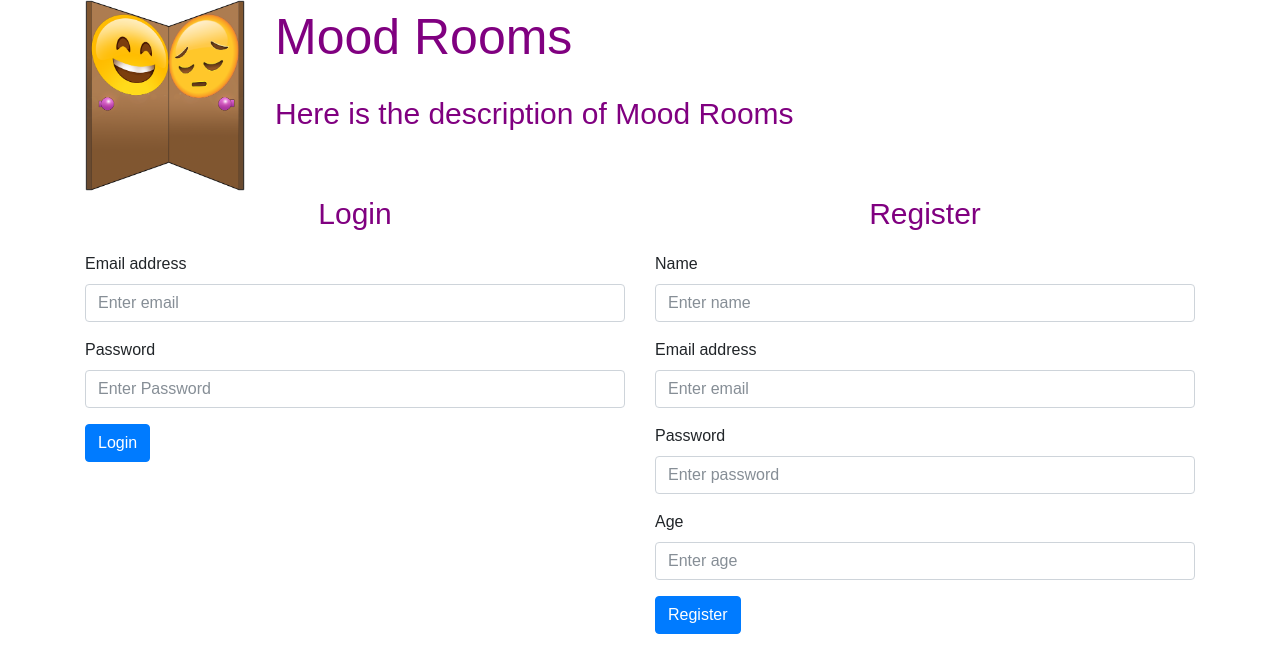
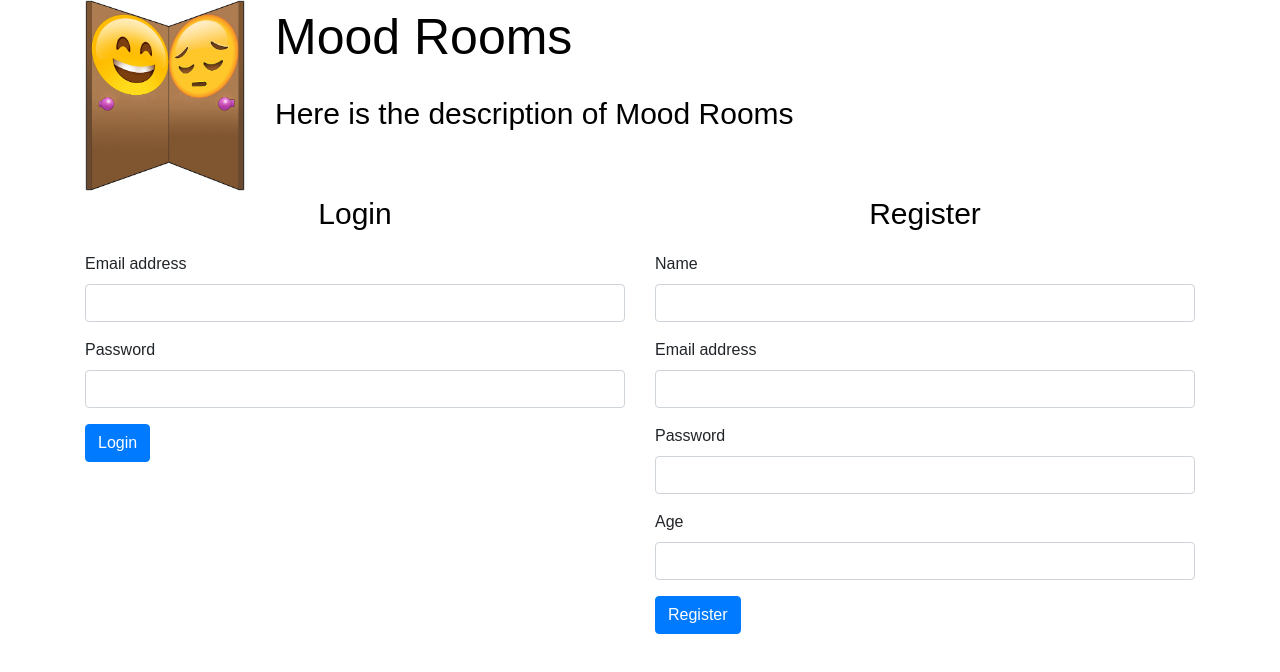
Before and after one commit to cwru-final-project/final-project, a React (Create React App) app in the folder client/: page / in a window 1280 px wide. Shown: the top 672 px of the page. Built offline with nearby package versions, Linux system fonts and the light colour scheme.

Commit message:
working on login

```diff
--- a/client/src/App.js
+++ b/client/src/App.js
@@ -2,6 +2,7 @@ import React, { Component } from 'react';
 import { BrowserRouter as Router, Route, Switch } from "react-router-dom";
 import Header from './components/Header'
 import Login from './components/Login'
+import NoMatch from './components/NoMatch'
 
 class App extends Component {
   render() {
@@ -12,7 +13,7 @@ class App extends Component {
         <Router>
           <Switch>
             <Route exact path="/" component={Login} />
-
+            <Route component={NoMatch} />
           </Switch>
 
 
--- a/client/src/components/Header.js
+++ b/client/src/components/Header.js
@@ -10,13 +10,13 @@ const styles =
 
 	headerText:
 	{
-		"color":"purple",
+		"color":"black",
 		"fontSize":"50px"
 	},
 
 	infoText:
 	{
-		"color":"purple",
+		"color":"black",
 		"fontSize":"30px"
 	}
 }
--- a/client/src/components/Login.js
+++ b/client/src/components/Login.js
@@ -4,7 +4,7 @@ const styles =
 {
 	infoText:
 	{
-		"color":"purple",
+		"color":"black",
 		"fontSize":"30px",
 		"textAlign":"center"
 	}
@@ -12,6 +12,22 @@ const styles =
 
 class Login extends Component
 {
+	state =
+	{
+		"loginEmail": "",
+		"loginPassword": "",
+		"registerName": "",
+		"registerEmail": "",
+		"registerPassword": "",
+		"registerAge": "",
+	}
+
+	updateField = event =>
+	{
+		this.setState({[event.target.id]:event.target.value})
+		console.log(this.state)
+	}
+
 	render()
 	{
 		return (
@@ -23,12 +39,12 @@ class Login extends Component
 						<p style={styles.infoText}>Login</p>
 						<form>
 							<div className="form-group">
-								<label htmlFor="login-email">Email address</label>
-								<input type="email" className="form-control" id="login-email" aria-describedby="emailHelp" placeholder="Enter email" required/>
+								<label htmlFor="loginEmail">Email address</label>
+								<input type="email" className="form-control" id="loginEmail" aria-describedby="emailHelp" value={this.state.loginEmail} onChange={this.updateField} required></input>
 							</div>
 							<div className="form-group">
-								<label htmlFor="login-password">Password</label>
-								<input type="password" className="form-control" id="login-password" placeholder="Enter Password" required/>
+								<label htmlFor="loginPassword">Password</label>
+								<input type="password" className="form-control" id="loginPassword" value={this.state.loginPassword} onChange={this.updateField} required/>
 							</div>
 
 							<button type="submit" className="btn btn-primary">Login</button>
@@ -38,20 +54,20 @@ class Login extends Component
 						<p style={styles.infoText}>Register</p>
 						<form>
 							<div className="form-group">
-								<label htmlFor="register-name">Name</label>
-								<input type="text" className="form-control" id="register-name" aria-describedby="emailHelp" placeholder="Enter name" required/>
+								<label htmlFor="registerName">Name</label>
+								<input type="text" className="form-control" id="registerName" aria-describedby="emailHelp" value={this.state.registerName} onChange={this.updateField} required/>
 							</div>
 							<div className="form-group">
-								<label htmlFor="register-email">Email address</label>
-								<input type="email" className="form-control" id="register-email" aria-describedby="emailHelp" placeholder="Enter email" required/>
+								<label htmlFor="registerEmail">Email address</label>
+								<input type="email" className="form-control" id="registerEmail" aria-describedby="emailHelp" value={this.state.registerEmail} onChange={this.updateField} required/>
 							</div>
 							<div className="form-group">
-								<label htmlFor="register-password">Password</label>
-								<input type="password" className="form-control" id="register-password" placeholder="Enter password" required/>
+								<label htmlFor="registerPassword">Password</label>
+								<input type="password" className="form-control" id="registerPassword" value={this.state.registerPassword} onChange={this.updateField} required/>
 							</div>
 							<div className="form-group">
-								<label htmlFor="register-age">Age</label>
-								<input type="number" className="form-control" id="register-age" placeholder="Enter age" required/>
+								<label htmlFor="registerAge">Age</label>
+								<input type="number" className="form-control" id="registerAge" value={this.state.registerAge} onChange={this.updateField} required/>
 							</div>
 
 							<button type="submit" className="btn btn-primary">Register</button>
--- /dev/null
+++ b/client/src/components/NoMatch.js
@@ -0,0 +1,8 @@
+import React from 'react';
+
+const NoMatch = () =>
+	<div className="container text-center">
+		<h3>Hmm....We can't seem to find what you're looking for.</h3>
+	</div>
+
+export default NoMatch;
```
